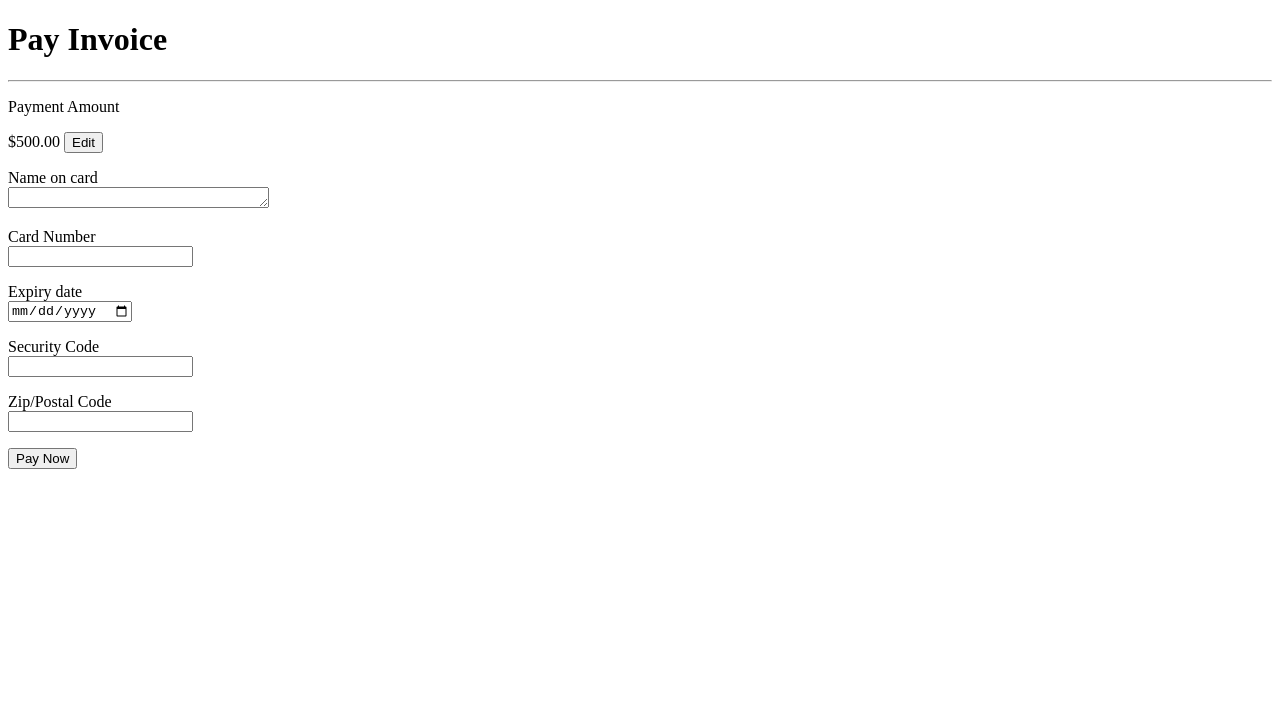
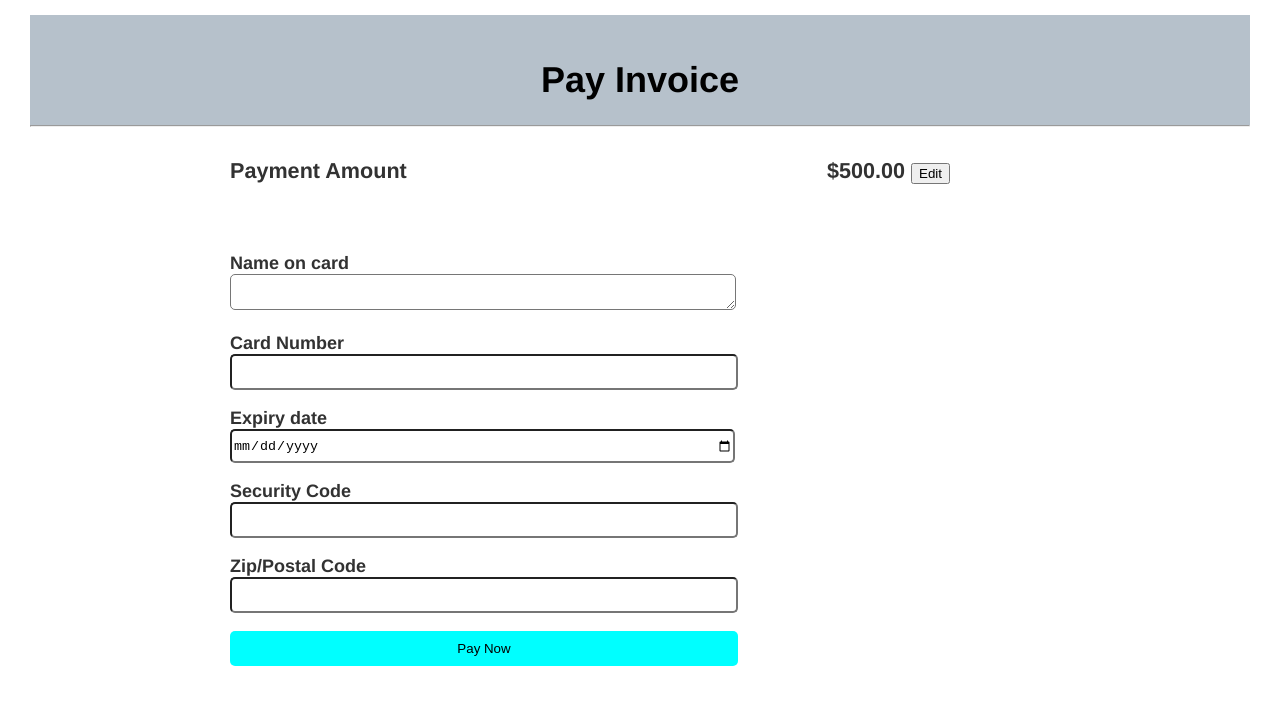
Before and after one commit to chauhansaahil/FirstWeb, a plain HTML site: page payment.html in a window 1280 px wide. Drawn offline with Linux system fonts and the light colour scheme; the site is published under a folder, as on GitHub Pages, so addresses that start at the root find nothing.

Commit message:
Update payment.html

```diff
--- a/payment.html
+++ b/payment.html
@@ -6,7 +6,7 @@
     <meta http-equiv="X-UA-Compatible" content="IE=edge">
     <meta name="viewport" content="width=device-width, initial-scale=1.0">
     <title>PAYMENT PAGE</title>
-    <link rel="stylesheet" href="/Stylesheet.css">
+    <link rel="stylesheet" href="Stylesheet.css">
 </head>
 
 <body>
```
